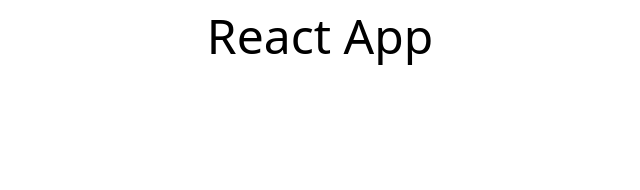
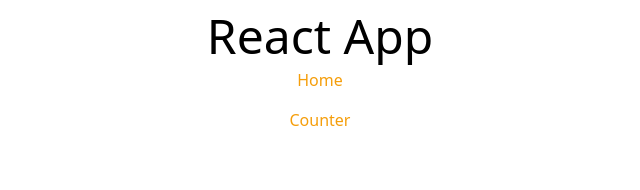
Before and after one commit to nabin-skilluplabs/skillup_labs_fsd_batch_01_2023, a React (Vite) app in the folder react-app/: page / in a window 1280 px wide. Shown: the top 190 px of the page, without its empty margins (320-960 px from the left). Built offline with nearby package versions, Linux system fonts and the light colour scheme; the HTML template or start-up script is replaced by a standard one.

Commit message:
updated code [utsav]

```diff
--- a/react-app/src/App.jsx
+++ b/react-app/src/App.jsx
@@ -2,14 +2,24 @@ import Header from "./components/Header"
 
 export default function App() {
     const apps = [
+        {
+            title: "Home",
+            path: "/"
+        },
+
         {
             title: "Counter",
             path: "/counter"
         }
     ];
     return(
-        <div>
+        <div className="text-center">
             <Header appName="React App" />
+            {
+                apps.map((app, index) => (
+                    <a className="text-amber-500 block py-2" key={index} href={app.path}>{app.title}</a>
+                ))
+            }
         </div>
     )
 }
```
